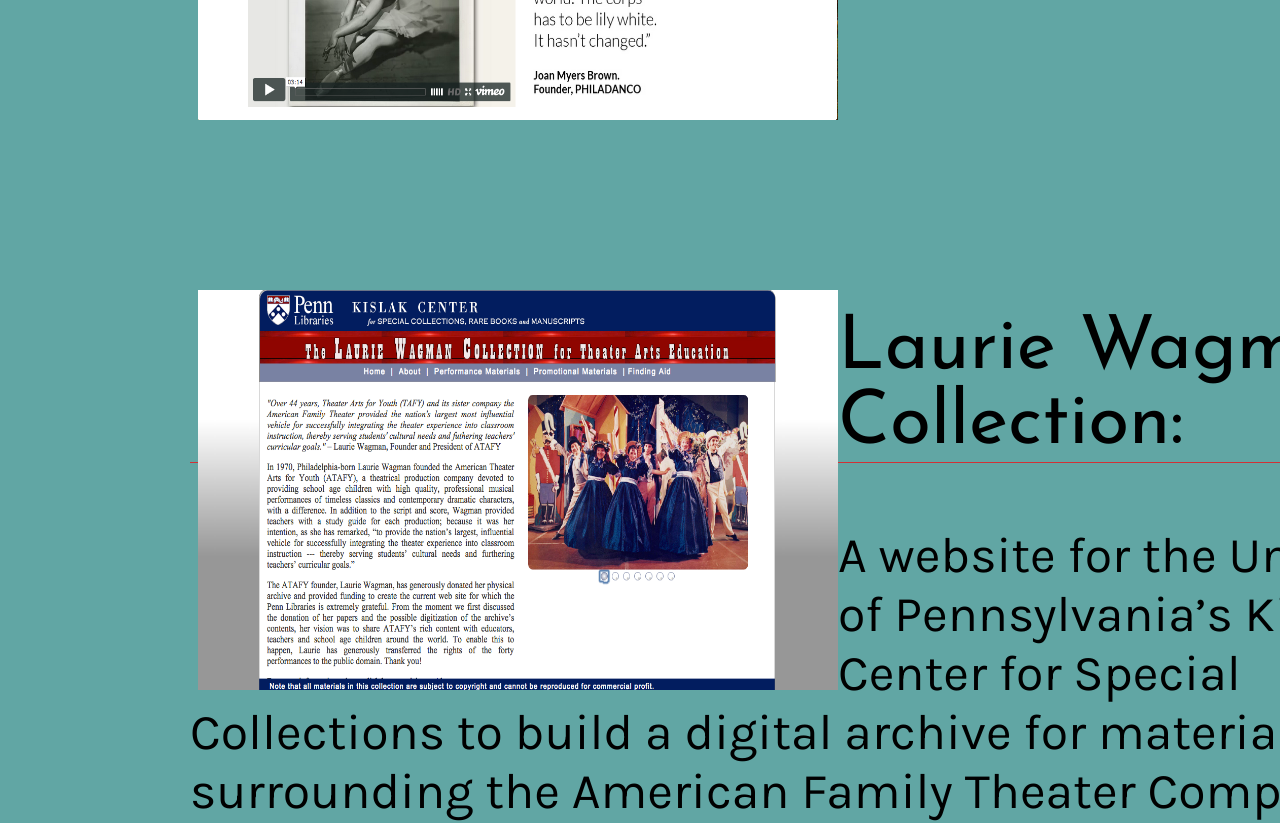
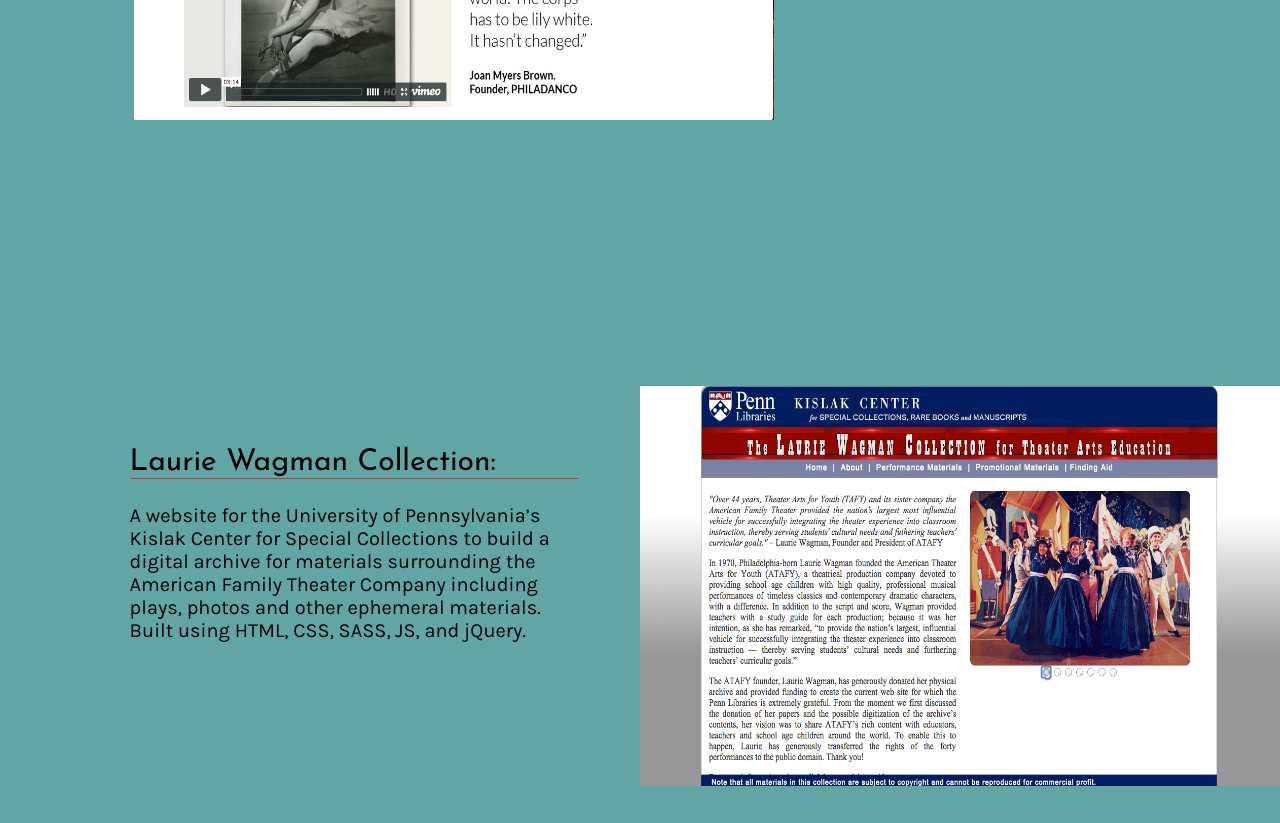
Before and after one commit to cendarcy/cendarcy.github.io-resume-, a website with bundled scripts: page index.html in a window 1280 px wide. Shown: the part 1760-2583 px from the top of the page. Built offline with nearby package versions, Linux system fonts and the light colour scheme.

Commit message:
easy peasy

```diff
--- a/scss/main.scss
+++ b/scss/main.scss
@@ -116,12 +116,12 @@
 
    @include breakpoint(desktop){
     font-size: 30px;
-    margin-left: 20px;
+    margin-left: 210px;
    }
 
   @include breakpoint(laptop){
     font-size: 30px;
-    padding-left: 12vw;
+    margin-left: 13vw;
    }
 
   li {
@@ -184,11 +184,29 @@
         margin-left: 30px;
         padding-left: 10vw;
         padding-top: 20vh;
+
+        @include breakpoint(desktop){
+          padding-left: 5vw;
+         }
+
+        @include breakpoint(laptop){
+          padding-left: 5vw;
+         }
       }
 
       li.alternates{
-      /*  float: right;*/
-        /*padding-right: 80px;*/
+        float: none;
+
+         @include breakpoint(desktop){
+          float: right;
+          margin-right: 60vw;
+         }
+
+        @include breakpoint(laptop){
+          float: right;
+          margin-right: 60vw;
+         }
+
       }
 
       a{
@@ -226,10 +244,18 @@
 
          @include breakpoint(desktop){
           font-size: 20px;
+          width: 35vw;
+          float: left;
+          margin-left: 20px;
+          margin-top: 12vh;
          }
 
         @include breakpoint(laptop){
           font-size: 20px;
+          width: 35vw;
+          float: left;
+          margin-left: 20px;
+          margin-top: 12vh;
          }
           h2{
             font-family: $josefin;
@@ -253,6 +279,22 @@
         width: 100vw;
         height: 50vh;
         font-size: 50px;
+
+        @include breakpoint(desktop){
+          font-size: 20px;
+          float: left;
+          margin-top: -61vh;
+          margin-left: 7vw;
+          width: 35vw;
+         }
+
+        @include breakpoint(laptop){
+          font-size: 20px;
+          float: left;
+          margin-top: -61vh;
+          margin-left: 7vw;
+          width: 35vw;
+         }
 
         h2{
             font-family: $josefin;
@@ -289,6 +331,16 @@
   border-right: 19.5em solid $teal;
   border-bottom: 3em solid $teal;
   width: 120vw;
+
+   @include breakpoint(desktop){
+    width: 100vw;
+    border-right: 20em solid $teal;
+   }
+
+  @include breakpoint(laptop){
+    width: 80vw;
+    border-left: 8em solid $teal;
+   }
   > #resume-inside {
     margin: 100px;
 
@@ -306,6 +358,13 @@
         padding-right: 20px;
         margin: 10px 0px;
         line-height: 3em;
+        @include breakpoint(desktop){
+          font-size: 60px;
+         }
+
+        @include breakpoint(laptop){
+          font-size: 60px;
+         }
       }
 
       > ul li {
@@ -321,6 +380,14 @@
         padding-left: 0px;
         font-family: $josefin;
         font-weight: 400;
+
+        @include breakpoint(desktop){
+          font-size: 30px;
+         }
+
+        @include breakpoint(laptop){
+          font-size: 30px;
+         }
 
         a {
           margin-left: 20px;
@@ -361,6 +428,18 @@
     font-size: 50px;
     margin-left: 50px;
 
+    @include breakpoint(desktop){
+      font-size: 30px;
+      margin-left: 10vw;
+      width: 80vw;
+    }
+
+    @include breakpoint(laptop){
+      font-size: 30px;
+      margin-left: 10vw;
+      width: 80vw;
+    }
+
   }
 
       ul.nav-social {
@@ -371,6 +450,17 @@
         border-bottom: white;
         color: $yellow;
 
+        @include breakpoint(desktop){
+          font-size: 30px;
+          margin-left: 10vw;
+          width: 80vw;
+        }
+
+        @include breakpoint(laptop){
+          font-size: 30px;
+          margin-left: 10vw;
+          width: 80vw;
+        }
         }
   }
 }
```
Also changed, not shown: scss/main.css, 1 other file.
